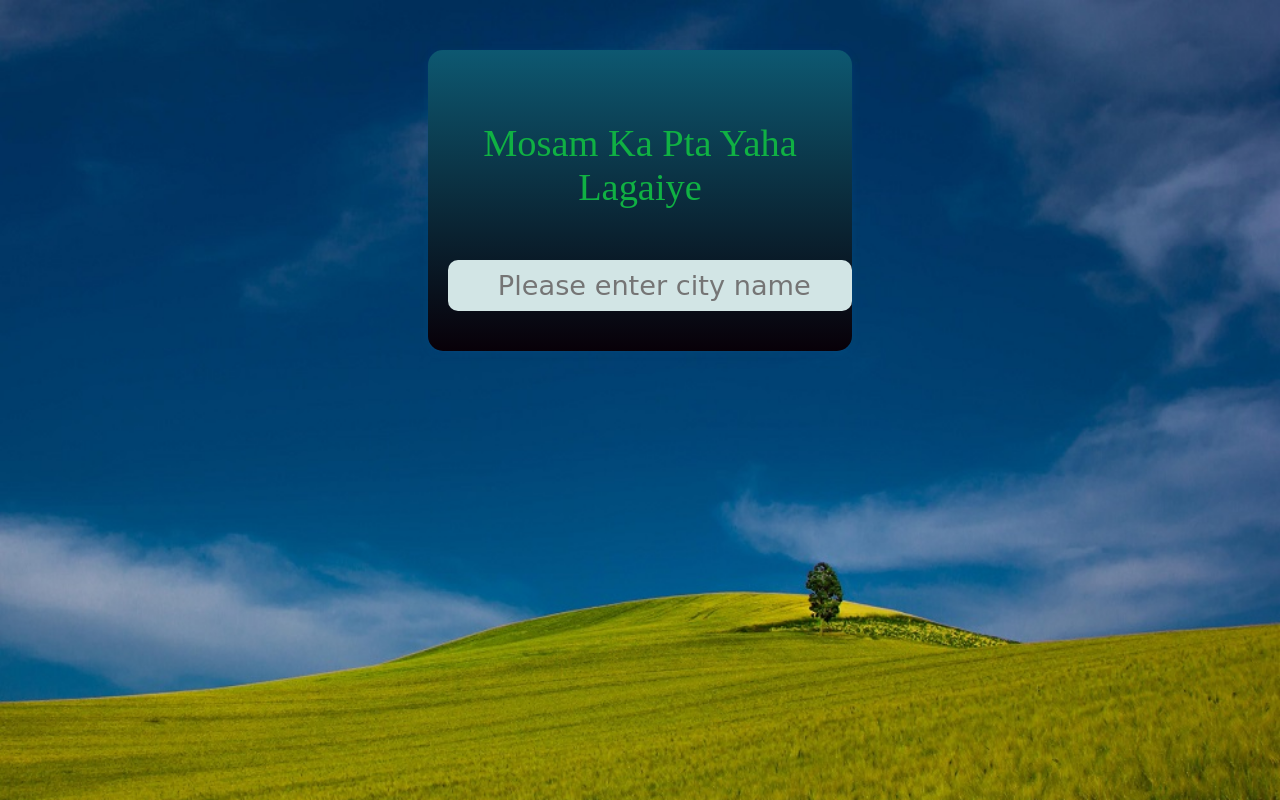
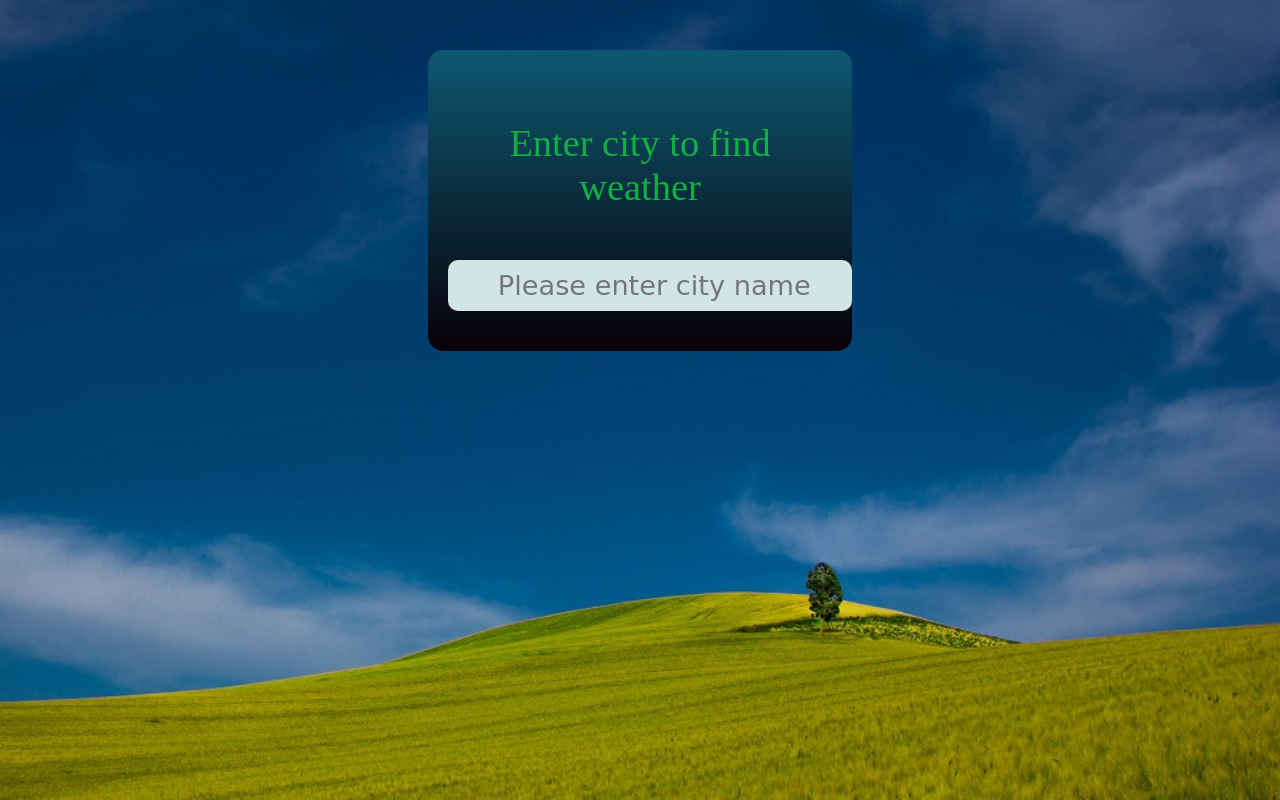
Before and after one commit to lekhrajjadon/weather-app-nodejs, a website: page public/index.html in a window 1280 px wide. Drawn offline with nearby package versions, Linux system fonts and the light colour scheme.

Commit message:
Test a text change

```diff
--- a/public/index.html
+++ b/public/index.html
@@ -16,7 +16,7 @@
 
     <div class="app-main" id="parent">
         <div class="header">
-            <h4>Mosam Ka Pta Yaha Lagaiye</h4>
+            <h4>Enter city to find weather</h4>
         </div>
         <div class="searchInputBox">
             <input type="text" name="" id="input-box" class="input-box" placeholder=" Please enter city name">
```
